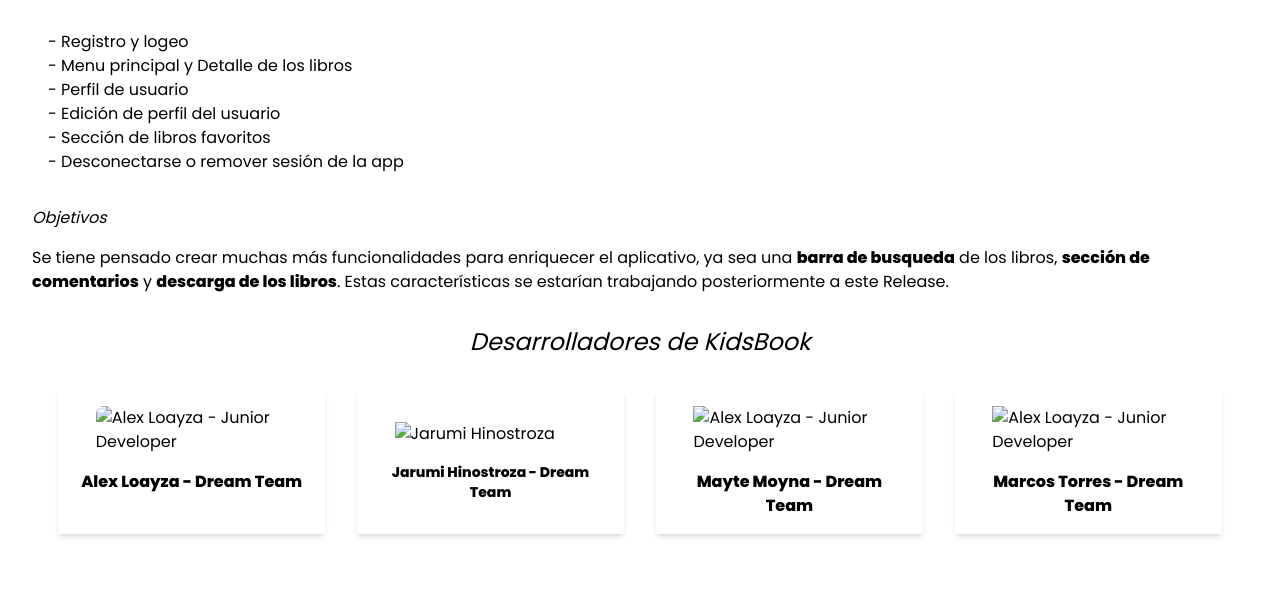
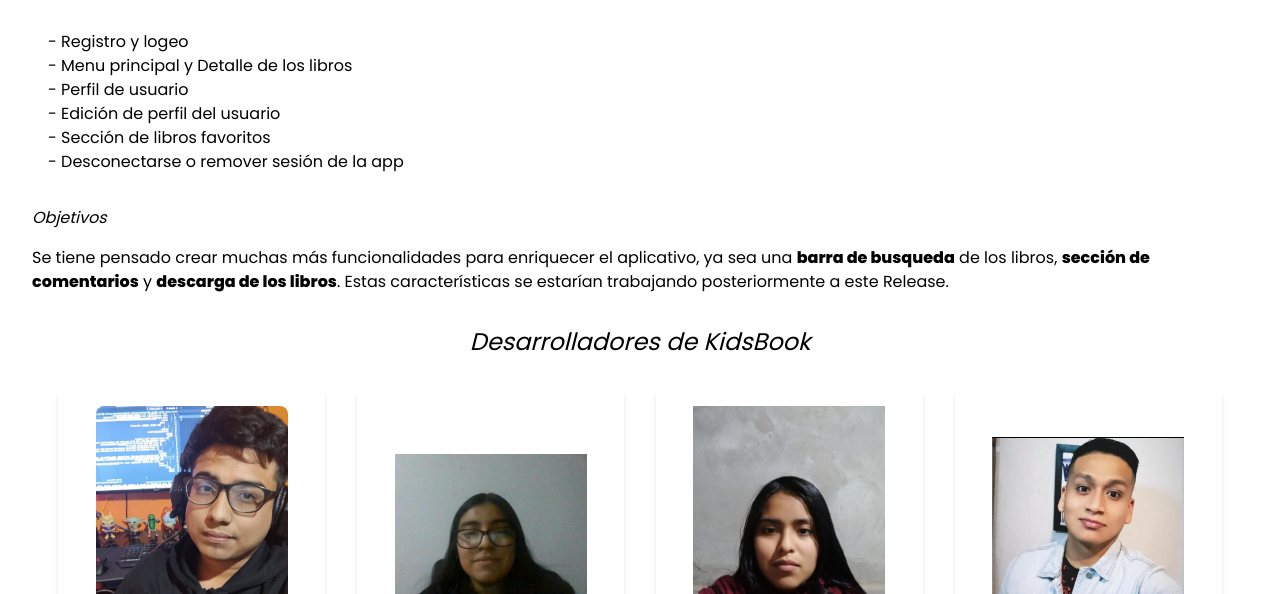
Before and after one commit to AlexLoayza129/landing-kb, a plain HTML site: page about_us.html in a window 1280 px wide. Shown: the part 206-800 px from the top of the page. Drawn offline with nearby package versions, Linux system fonts and the light colour scheme; the site is published under a folder, as on GitHub Pages, so addresses that start at the root find nothing.

Commit message:
Update images

```diff
--- a/about_us.html
+++ b/about_us.html
@@ -47,28 +47,28 @@
                     <div class="md:flex md:justify-center md:space-x-8">
                         <div class="hover:opacity-70 w-full md:flex-1 shadow-md p-4 mb-8 md:m-0">
                             <div class="flex justify-center">
-                                <img class="rounded-lg" src="/images/devs/alexloayza.jpeg" alt="Alex Loayza - Junior Developer" style="width: 15vw;">
+                                <img class="rounded-lg" src="./images/devs/alexloayza.jpeg" alt="Alex Loayza - Junior Developer" style="width: 15vw;">
                             </div>
                             <h2 class="mt-4 text-center font-bold">Alex Loayza - Dream Team</h2>
                         </div>
                         <div class="hover:opacity-70 w-full md:flex-1 flex items-center shadow-md p-4 mb-8 md:m-0">
                             <div>
                                 <div class="flex justify-center items-center">
-                                    <img src="/images/devs/jarumihinostroza.jpeg" alt="Jarumi Hinostroza" style="width: 15vw;">
+                                    <img src="./images/devs/jarumihinostroza.jpeg" alt="Jarumi Hinostroza" style="width: 15vw;">
                                 </div>
                                 <h2 class="mt-4 text-center font-bold text-sm">Jarumi Hinostroza - Dream Team</h2>
                             </div>
                         </div>
                         <div class="hover:opacity-70 w-full md:flex-1 shadow-md p-4 mb-8 md:m-0">
                             <div class="flex justify-center">
-                                <img src="/images/devs/mayte.jpeg" alt="Alex Loayza - Junior Developer" style="width: 15vw;">
+                                <img src="./images/devs/mayte.jpeg" alt="Alex Loayza - Junior Developer" style="width: 15vw;">
                             </div>
                             <h2 class="mt-4 text-center font-bold">Mayte Moyna - Dream Team</h2>
                         </div>
                         <div class="hover:opacity-70 w-full md:flex-1 flex items-center shadow-md p-4 mb-8 md:m-0">
                             <div>
                                 <div class="flex justify-center">
-                                    <img src="/images/devs/marcos.jpeg" alt="Alex Loayza - Junior Developer" style="width: 15vw;">
+                                    <img src="./images/devs/marcos.jpeg" alt="Alex Loayza - Junior Developer" style="width: 15vw;">
                                 </div>
                                 <h2 class="mt-4 text-center font-bold">Marcos Torres - Dream Team</h2>
                             </div>
```
